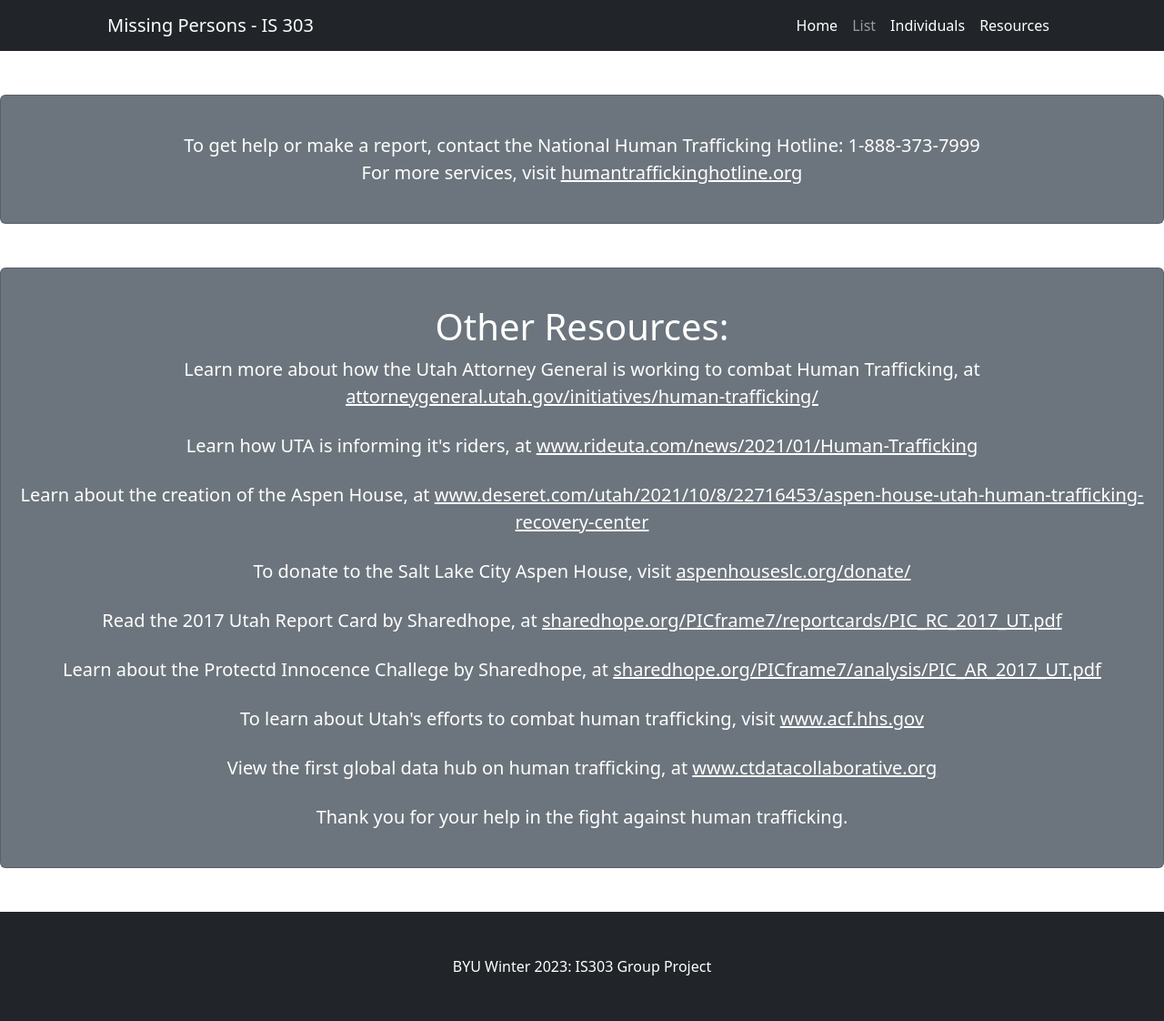
After one commit to len10188/missingPersonsGroup, a Django app: page /resources in a window 1280 px wide. The commit adds this page. Shown: the whole page at 91% size. Run offline with Django 4.2, Linux system fonts and the light colour scheme; some libraries are stand-ins or nearby versions.

Commit message:
added resources page, linked together the navigation buttons, added static to indivuals.html

```diff
--- a/missingPersonsGroup/landingPage/urls.py
+++ b/missingPersonsGroup/landingPage/urls.py
@@ -4,9 +4,13 @@ Purpose: To store the routes for each page in the application.
 '''
 # importing urls and setting up path
 from django.urls import path
-from .views import indexPageView, individualPageView
+from .views import indexPageView, individualPageView, resourcesPageView
+
 
 urlpatterns = [
     path("", indexPageView, name = "index"),
-    path("individual", individualPageView, name = "individual")
+    path("individual", individualPageView, name = "individual"),
+    path("home", indexPageView, name = "index" ),
+    path("resources", resourcesPageView, name = "resources"),
+
 ]
--- a/missingPersonsGroup/landingPage/views.py
+++ b/missingPersonsGroup/landingPage/views.py
@@ -177,3 +177,6 @@ def indexPageView(request) :
 
 def individualPageView(request) :
     return render(request, 'landingPage/individual.html')
+
+def resourcesPageView (request) :
+    return render(request, 'landingPage/resources.html')
--- a/missingPersonsGroup/missingPersonsGroup/urls.py
+++ b/missingPersonsGroup/missingPersonsGroup/urls.py
@@ -18,5 +18,7 @@ from django.urls import path, include
 
 urlpatterns = [
     path('admin/', admin.site.urls),
-    path("", include('landingPage.urls'))
+    path("", include('landingPage.urls')),
+    path('home', include('landingPage.urls')),
+    path('resources', include ('landingPage.urls'))
 ]
--- a/missingPersonsGroup/templates/base.html
+++ b/missingPersonsGroup/templates/base.html
@@ -23,10 +23,10 @@
                 <button class="navbar-toggler" type="button" data-bs-toggle="collapse" data-bs-target="#navbarSupportedContent" aria-controls="navbarSupportedContent" aria-expanded="false" aria-label="Toggle navigation"><span class="navbar-toggler-icon"></span></button>
                 <div class="collapse navbar-collapse" id="navbarSupportedContent">
                     <ul class="navbar-nav ms-auto mb-2 mb-lg-0">
-                        <li class="nav-item"><a class="nav-link active" aria-current="page" href="#!">Home</a></li>
-                        <li class="nav-item"><a class="nav-link" href="#!">About</a></li>
-                        <li class="nav-item"><a class="nav-link" href="#!">Contact</a></li>
-                        <li class="nav-item"><a class="nav-link" href="#!">Services</a></li>
+                        <li class="nav-item"><a class="nav-link active" aria-current="page" href="/home">Home</a></li>
+                        <li class="nav-item"><a class="nav-link" href="#!">List</a></li>
+                        <li class="nav-item"><a class="nav-link active" href="/individual">Individuals</a></li>
+                        <li class="nav-item"><a class="nav-link active" href="/resources">Resources</a></li>
                     </ul>
                 </div>
             </div>
@@ -37,7 +37,7 @@
 
         <!-- Footer-->
         <footer class="py-5 bg-dark">
-            <div class="container px-4 px-lg-5"><p class="m-0 text-center text-white">Copyright &copy; Your Website 2023</p></div>
+            <div class="container px-4 px-lg-5"><p class="m-0 text-center text-white">BYU Winter 2023: IS303 Group Project</p></div>
         </footer>
         <!-- Bootstrap core JS-->
         <script src="https://cdn.jsdelivr.net/npm/bootstrap@5.2.3/dist/js/bootstrap.bundle.min.js"></script>
--- a/missingPersonsGroup/templates/landingPage/individual.html
+++ b/missingPersonsGroup/templates/landingPage/individual.html
@@ -0,0 +1,5 @@
+{% extends 'base.html' %}
+{% load static %}
+{% block content %}
+
+{% endblock %}
--- /dev/null
+++ b/missingPersonsGroup/templates/landingPage/resources.html
@@ -0,0 +1,38 @@
+{% extends 'base.html' %}
+{% load static %}
+{% block content %}
+<body>
+
+    <div class="card text-white bg-secondary my-5 py-4 text-center">
+        <div class="card-body">
+            <p class="text-white m-0" style="font-size:20px">To get help or make a report, contact the National Human Trafficking Hotline: 1-888-373-7999</p>
+            <p class="text-white m-0" style="font-size:20px">For more services, visit <a class="text-white m-0" href="https://humantraffickinghotline.org" target="_blank">humantraffickinghotline.org</a></p>
+        </div>
+    </div>
+
+    <div class="card text-white bg-secondary my-5 py-4 text-center">
+        <div class="card-body">
+            <h1>Other Resources: </h1>
+            <p class="text-white m-0" style="font-size:20px">Learn more about how the Utah Attorney General is working to combat Human Trafficking, at <a class="text-white m-0" href="https://attorneygeneral.utah.gov/initiatives/human-trafficking/" target="_blank">attorneygeneral.utah.gov/initiatives/human-trafficking/</a></p>
+            <br>
+            <p class="text-white m-0" style="font-size:20px">Learn how UTA is informing it's riders, at <a class="text-white m-0" href="https://www.rideuta.com/news/2021/01/Human-Trafficking" target="_blank">www.rideuta.com/news/2021/01/Human-Trafficking</a></p>
+            <br>
+            <p class="text-white m-0" style="font-size:20px">Learn about the creation of the Aspen House, at <a class="text-white m-0" href="https://www.deseret.com/utah/2021/10/8/22716453/aspen-house-utah-human-trafficking-recovery-center-kicks-off-fundraising-efforts-salt-lake-city" target="_blank">www.deseret.com/utah/2021/10/8/22716453/aspen-house-utah-human-trafficking-recovery-center</a></p>
+            <br>
+            <p class="text-white m-0" style="font-size:20px">To donate to the Salt Lake City Aspen House, visit <a class="text-white m-0" href="https://aspenhouseslc.org/donate/" target="_blank">aspenhouseslc.org/donate/</a></p>
+            <br>
+            <p class="text-white m-0" style="font-size:20px">Read the 2017 Utah Report Card by Sharedhope, at <a class="text-white m-0" href="https://sharedhope.org/PICframe7/reportcards/PIC_RC_2017_UT.pdf" target="_blank">sharedhope.org/PICframe7/reportcards/PIC_RC_2017_UT.pdf</a></p>
+            <br>
+            <p class="text-white m-0" style="font-size:20px">Learn about the Protectd Innocence Challege by Sharedhope, at <a class="text-white m-0" href="https://sharedhope.org/PICframe7/analysis/PIC_AR_2017_UT.pdf" target="_blank">sharedhope.org/PICframe7/analysis/PIC_AR_2017_UT.pdf</a></p>
+            <br>
+            <p class="text-white m-0" style="font-size:20px">To learn about Utah's efforts to combat human trafficking, visit <a class="text-white m-0" href="https://www.acf.hhs.gov/sites/default/files/documents/otip/utah_profile_efforts_to_combat_human_trafficking.pdf" target="_blank">www.acf.hhs.gov</a></p>
+            <br>
+            <p class="text-white m-0" style="font-size:20px">View the first global data hub on human trafficking, at <a class="text-white m-0" href="https://www.ctdatacollaborative.org/story/age-victims-children-and-adults" target="_blank">www.ctdatacollaborative.org</a></p>
+            <br>
+            <p class="text-white m-0" style="font-size:20px">Thank you for your help in the fight against human trafficking.</p>
+
+       </div>
+    </div>
+
+</body>
+{% endblock %}
```
